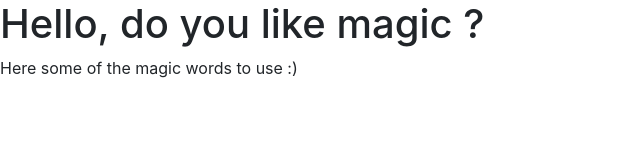
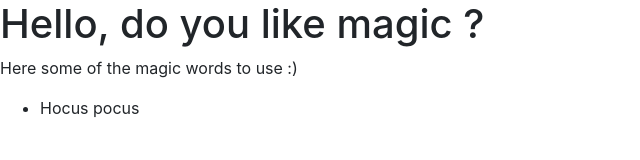
Before and after one commit to luisanton-io/magic-repo, a plain HTML site: page index.html in a window 1280 px wide. Shown: the whole page, without its empty margins (0-640 px from the left). Drawn offline with nearby package versions, Linux system fonts and the light colour scheme.

Commit message:
adds hocus pocus word

```diff
--- a/index.html
+++ b/index.html
@@ -14,7 +14,7 @@
     <h1>Hello, do you like magic ?</h1>
     <p>Here some of the magic words to use :)</p>
     <ul>
-
+      <li>Hocus pocus</li>
     </ul>
 
     <!-- Optional JavaScript -->
```
